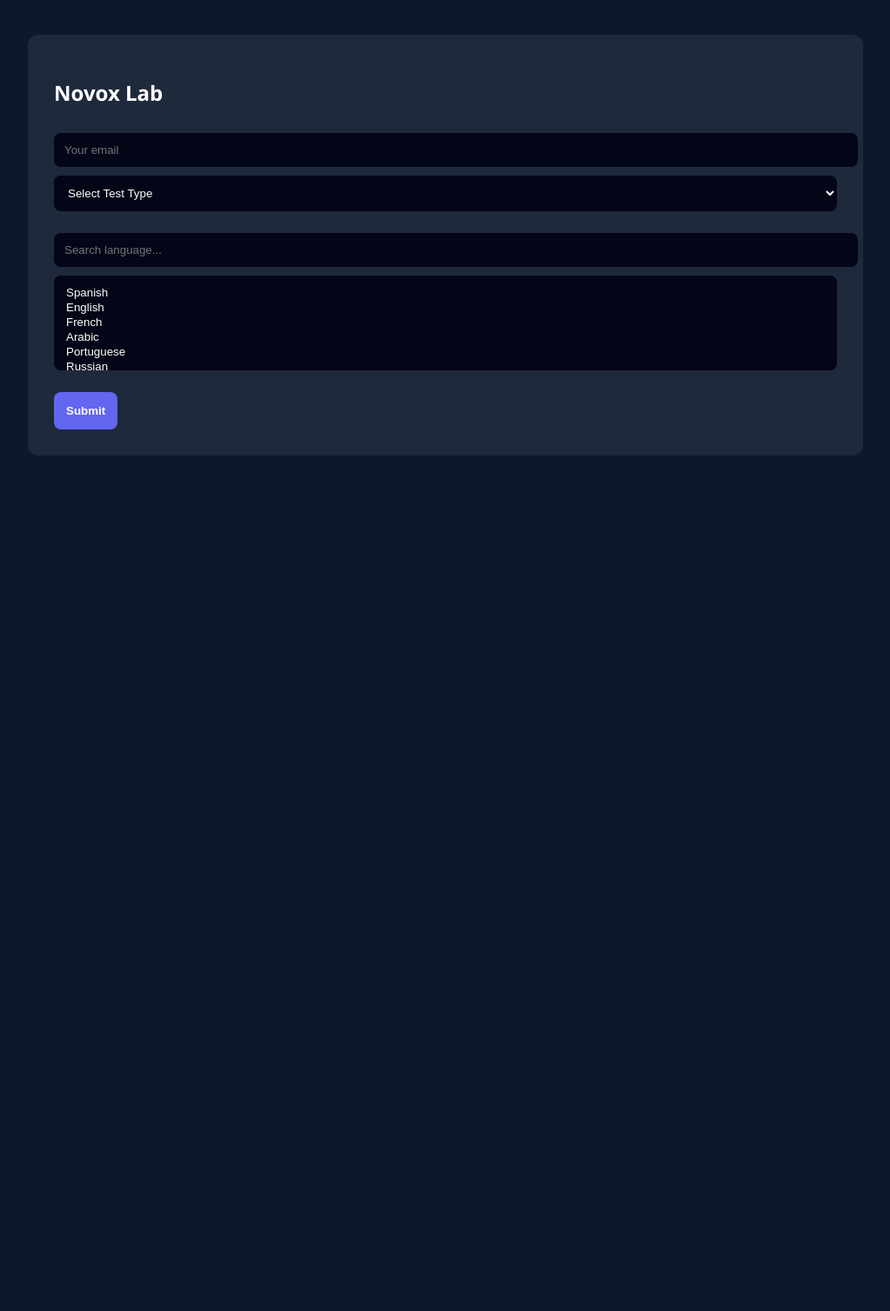
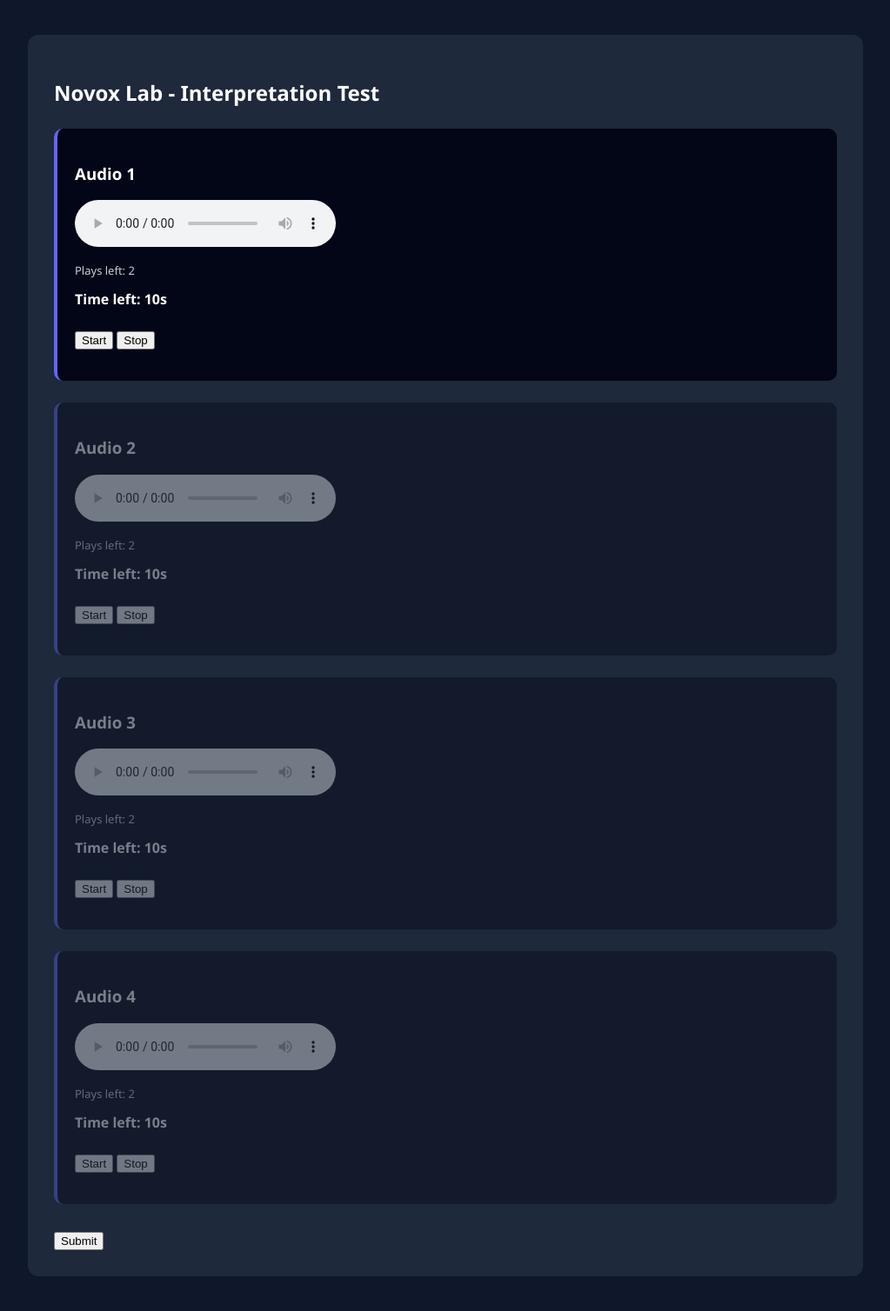
Before and after one commit to medeghinigiuliana/languagelab, a Flask app: page / in a window 1280 px wide. Shown: the whole page at 87% size, without its empty margins (128-1151 px from the left). Before the commit the page ends 524 px from the top, so only its background shows below. Run offline with Flask 3, Linux system fonts and the light colour scheme.

Commit message:
feat: full interpretation system with timer

```diff
--- a/templates/test.html
+++ b/templates/test.html
@@ -19,20 +19,6 @@
       border-radius: 12px;
     }
 
-    input, select, textarea {
-      width: 100%;
-      padding: 12px;
-      margin-top: 10px;
-      border-radius: 8px;
-      border: none;
-      background: #020617;
-      color: white;
-    }
-
-    textarea {
-      min-height: 120px;
-    }
-
     .section {
       margin-top: 25px;
       padding: 20px;
@@ -41,30 +27,23 @@
       border-radius: 10px;
     }
 
-    .button {
-      margin-top: 25px;
-      background: #6366f1;
-      padding: 14px;
-      border: none;
-      border-radius: 8px;
-      color: white;
-      font-weight: bold;
-      cursor: pointer;
-    }
-
-    .recording {
-      font-weight: bold;
-      margin-top: 10px;
+    .locked {
+      opacity: 0.4;
+      pointer-events: none;
     }
 
     .plays {
       font-size: 13px;
-      opacity: 0.7;
-      margin-top: 5px;
+      opacity: 0.8;
     }
 
-    .language-box {
-      margin-top: 15px;
+    button {
+      margin-top: 10px;
+    }
+
+    .timer {
+      font-weight: bold;
+      margin-top: 5px;
     }
   </style>
 </head>
@@ -73,206 +52,208 @@
 
 <div class="container">
 
-  <h2>Novox Lab</h2>
+<h2>Novox Lab - Interpretation Test</h2>
 
 <form method="POST" action="/submit">
 
-    <input name="email" placeholder="Your email" required>
-
-    <select name="test_type" id="testType" onchange="showTest()" required>
-      <option value="">Select Test Type</option>
-      <option value="translation">Translation</option>
-      <option value="interpretation">Interpretation</option>
-      <option value="both">Both</option>
-    </select>
-
-    <div class="language-box">
-      <input type="text" id="languageSearch" placeholder="Search language..." onkeyup="filterLanguages()">
-
-      <select name="language" id="languageSelect" size="5" required>
-        <option>Spanish</option>
-        <option>English</option>
-        <option>French</option>
-        <option>Arabic</option>
-        <option>Portuguese</option>
-        <option>Russian</option>
-        <option>Hindi</option>
-      </select>
-    </div>
-
-    <!-- INTERPRETATION -->
-    <div id="interpretationTest" style="display:none;">
-
-      <!-- AUDIO BLOCK TEMPLATE -->
-      <div class="section">
+<!-- AUDIO 1 -->
+<div class="section" id="section1">
   <h3>Audio 1</h3>
-        <audio id="testAudio1" controls controlsList="nodownload" oncontextmenu="return false;">
+  <audio id="audio1" controls controlsList="nodownload" oncontextmenu="return false;">
     <source src="{{ url_for('static', filename='audio/audio1.mp3') }}">
   </audio>
-        <p id="testAudio1-count" class="plays">Plays left: 2</p>
+  <p id="count1" class="plays">Plays left: 2</p>
+  <p id="timer1" class="timer">Time left: 10s</p>
 
   <button type="button" onclick="startRecording(1)">Start</button>
   <button type="button" onclick="stopRecording(1)">Stop</button>
 
-        <p id="recordingStatus1" class="recording"></p>
-        <audio id="playback1"></audio>
+  <p id="status1"></p>
   <input type="hidden" name="audio1" id="audioData1">
 </div>
 
-      <!-- Repeat for all audios -->
-
-      <div class="section">
+<!-- AUDIO 2 -->
+<div class="section locked" id="section2">
   <h3>Audio 2</h3>
-        <audio id="testAudio2" controls controlsList="nodownload" oncontextmenu="return false;">
+  <audio id="audio2" controls controlsList="nodownload" oncontextmenu="return false;">
     <source src="{{ url_for('static', filename='audio/audio2.mp3') }}">
   </audio>
-        <p id="testAudio2-count" class="plays">Plays left: 2</p>
+  <p id="count2" class="plays">Plays left: 2</p>
+  <p id="timer2" class="timer">Time left: 10s</p>
 
   <button type="button" onclick="startRecording(2)">Start</button>
   <button type="button" onclick="stopRecording(2)">Stop</button>
 
-        <p id="recordingStatus2" class="recording"></p>
-        <audio id="playback2"></audio>
+  <p id="status2"></p>
   <input type="hidden" name="audio2" id="audioData2">
 </div>
 
-      <div class="section">
+<!-- AUDIO 3 -->
+<div class="section locked" id="section3">
   <h3>Audio 3</h3>
-        <audio id="testAudio3" controls controlsList="nodownload" oncontextmenu="return false;">
+  <audio id="audio3" controls controlsList="nodownload" oncontextmenu="return false;">
     <source src="{{ url_for('static', filename='audio/audio3.mp3') }}">
   </audio>
-        <p id="testAudio3-count" class="plays">Plays left: 2</p>
+  <p id="count3" class="plays">Plays left: 2</p>
+  <p id="timer3" class="timer">Time left: 10s</p>
 
   <button type="button" onclick="startRecording(3)">Start</button>
   <button type="button" onclick="stopRecording(3)">Stop</button>
 
-        <p id="recordingStatus3" class="recording"></p>
-        <audio id="playback3"></audio>
+  <p id="status3"></p>
   <input type="hidden" name="audio3" id="audioData3">
 </div>
 
-      <div class="section">
+<!-- AUDIO 4 -->
+<div class="section locked" id="section4">
   <h3>Audio 4</h3>
-        <audio id="testAudio4" controls controlsList="nodownload" oncontextmenu="return false;">
+  <audio id="audio4" controls controlsList="nodownload" oncontextmenu="return false;">
     <source src="{{ url_for('static', filename='audio/audio4.mp3') }}">
   </audio>
-        <p id="testAudio4-count" class="plays">Plays left: 2</p>
+  <p id="count4" class="plays">Plays left: 2</p>
+  <p id="timer4" class="timer">Time left: 10s</p>
 
   <button type="button" onclick="startRecording(4)">Start</button>
   <button type="button" onclick="stopRecording(4)">Stop</button>
 
-        <p id="recordingStatus4" class="recording"></p>
-        <audio id="playback4"></audio>
+  <p id="status4"></p>
   <input type="hidden" name="audio4" id="audioData4">
 </div>
 
-    </div>
-
-    <button class="button">Submit</button>
+<br>
+<button type="submit">Submit</button>
 
 </form>
 
 </div>
 
 <script>
-function showTest() {
-  let type = document.getElementById("testType").value;
 
-  document.getElementById("interpretationTest").style.display =
-    (type === "interpretation" || type === "both") ? "block" : "none";
-}
+// --------------------
+// SETTINGS
+// --------------------
+const MAX_PLAYS = 2;
+const TIME_LIMIT = 10;
 
-function filterLanguages() {
-  let input = document.getElementById("languageSearch").value.toLowerCase();
-  let options = document.getElementById("languageSelect").options;
+// --------------------
+// STATE
+// --------------------
+let playCount = {1:0,2:0,3:0,4:0};
+let isRecording = false;
+let timers = {};
+let timeLeft = {1:10,2:10,3:10,4:10};
+let recorders = {};
+let chunks = {};
 
-  for (let i = 0; i < options.length; i++) {
-    let txt = options[i].text.toLowerCase();
-    options[i].style.display = txt.includes(input) ? "" : "none";
-  }
-}
-
-// 🔒 AUDIO CONTROL
-const MAX_PLAYS = 2;
-let playCounts = {
-  testAudio1: 0,
-  testAudio2: 0,
-  testAudio3: 0,
-  testAudio4: 0
-};
-
-let isRecording = false;
-
-function attachLimit(id) {
-  const audio = document.getElementById(id);
-  const counter = document.getElementById(id + "-count");
+// --------------------
+// PLAY LIMIT
+// --------------------
+function attachPlayLimit(id){
+  const audio = document.getElementById("audio"+id);
 
   audio.addEventListener("play", () => {
 
-    if (isRecording) {
+    if(isRecording){
       audio.pause();
-      alert("You cannot play audio while recording.");
+      alert("Cannot play audio while recording");
       return;
     }
 
-    if (playCounts[id] >= MAX_PLAYS) {
+    if(playCount[id] >= MAX_PLAYS){
       audio.pause();
       audio.currentTime = 0;
-      alert("Maximum plays reached (2).");
+      alert("Max plays reached (2)");
       return;
     }
 
-    playCounts[id]++;
-    counter.innerText = "Plays left: " + (MAX_PLAYS - playCounts[id]);
+    playCount[id]++;
+    document.getElementById("count"+id).innerText =
+      "Plays left: " + (MAX_PLAYS - playCount[id]);
   });
 }
 
-["testAudio1","testAudio2","testAudio3","testAudio4"].forEach(attachLimit);
+[1,2,3,4].forEach(attachPlayLimit);
 
-// 🎤 RECORDING
-let recorders = {};
-let chunks = {};
+// --------------------
+// TIMER
+// --------------------
+function startTimer(id){
+  timeLeft[id] = TIME_LIMIT;
 
-async function startRecording(id) {
+  timers[id] = setInterval(()=>{
+    timeLeft[id]--;
+
+    let el = document.getElementById("timer"+id);
+    el.innerText = "Time left: " + timeLeft[id] + "s";
+
+    if(timeLeft[id] <= 3){
+      el.style.color = "red";
+    }
+
+    if(timeLeft[id] <= 0){
+      clearInterval(timers[id]);
+      stopRecording(id);
+    }
+
+  },1000);
+}
+
+// --------------------
+// RECORDING
+// --------------------
+async function startRecording(id){
   isRecording = true;
 
-  const stream = await navigator.mediaDevices.getUserMedia({ audio: true });
+  startTimer(id);
 
+  const stream = await navigator.mediaDevices.getUserMedia({audio:true});
   recorders[id] = new MediaRecorder(stream);
   chunks[id] = [];
 
-  let indicator = document.getElementById("recordingStatus" + id);
-  indicator.innerText = "🔴 Recording...";
-  indicator.style.color = "red";
+  document.getElementById("status"+id).innerText = "🔴 Recording...";
 
   recorders[id].ondataavailable = e => chunks[id].push(e.data);
 
   recorders[id].onstop = () => {
     isRecording = false;
+    clearInterval(timers[id]);
 
-    const blob = new Blob(chunks[id], { type: 'audio/webm' });
-    const url = URL.createObjectURL(blob);
+    const blob = new Blob(chunks[id], {type:"audio/webm"});
+    const reader = new FileReader();
 
-    let playback = document.getElementById("playback" + id);
-    playback.src = url;
-    playback.controls = true;
-
-    const reader = new FileReader();
     reader.readAsDataURL(blob);
     reader.onloadend = () => {
-      document.getElementById("audioData" + id).value = reader.result;
+      document.getElementById("audioData"+id).value = reader.result;
     };
 
-    indicator.innerText = "✅ Recording saved";
-    indicator.style.color = "lightgreen";
+    document.getElementById("status"+id).innerText = "✅ Saved";
+
+    unlockNext(id);
   };
 
   recorders[id].start();
 }
 
-function stopRecording(id) {
+function stopRecording(id){
+  if(recorders[id]){
     recorders[id].stop();
   }
+}
+
+// --------------------
+// LOCK FLOW + AUTOPLAY
+// --------------------
+function unlockNext(id){
+  const next = id + 1;
+
+  if(next <= 4){
+    document.getElementById("section"+next).classList.remove("locked");
+
+    const nextAudio = document.getElementById("audio"+next);
+    nextAudio.play();
+  }
+}
+
 </script>
 
 </body>
```
Lines whose indentation alone changed are shown as unchanged.
